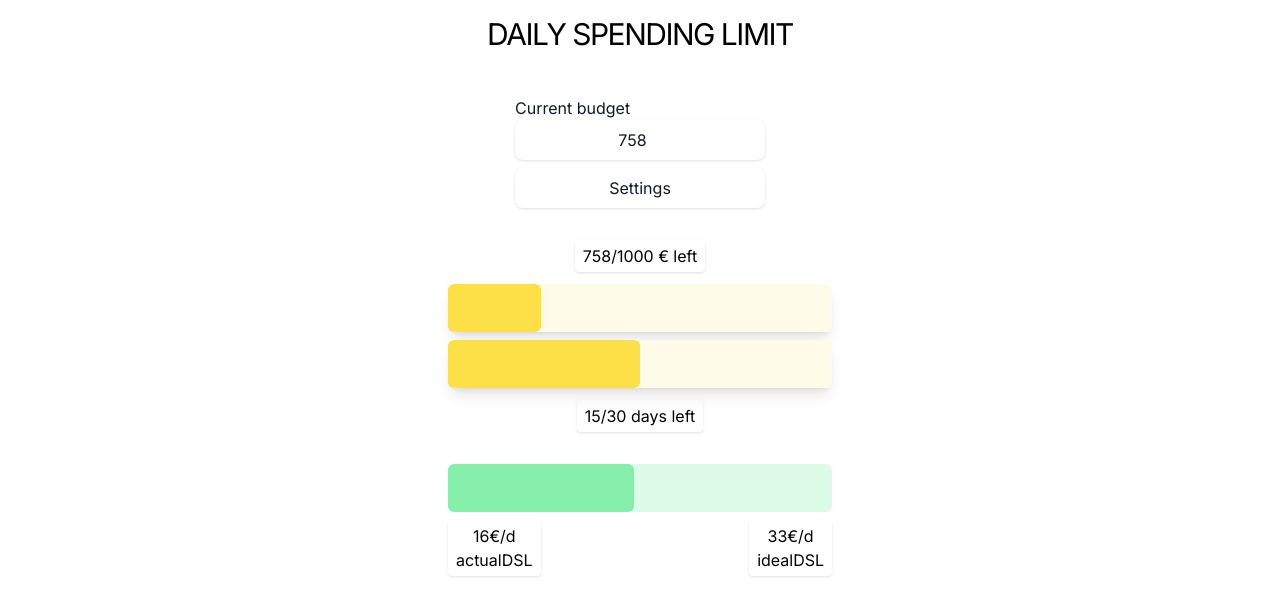
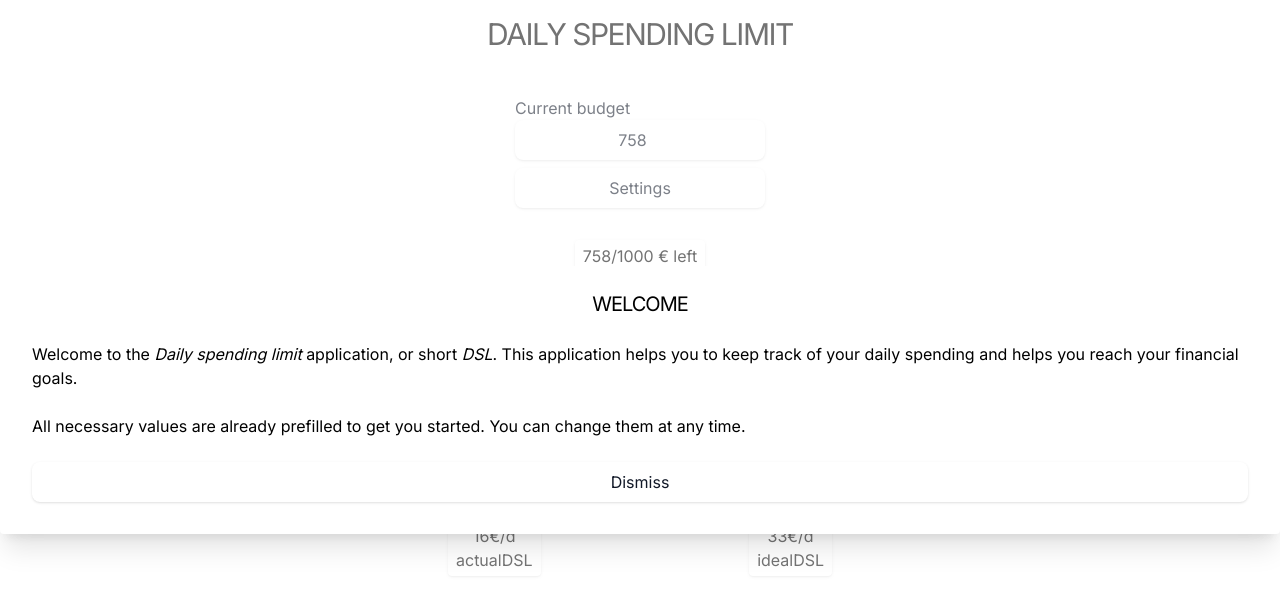
Before and after one commit to WendtOle/daily-spending-limit, a Next.js app: page / in a window 1280 px wide. Shown: the top 616 px of the page. Built offline with nearby package versions, Linux system fonts and the light colour scheme.

Commit message:
Add dissmissable welcome modal

```diff
--- /dev/null
+++ b/app/WelcomeModal.tsx
@@ -0,0 +1,39 @@
+import { LocalStorageKey } from "./localstorage";
+
+export const WELCOME_MODAL_ID = "welcome-modal-id";
+
+export const WelcomeModal = () => {
+  const onDismiss = () => {
+    localStorage.setItem(LocalStorageKey.DISMISSED_WELCOME_MODAL, "true");
+    // @ts-ignore
+    document.getElementById(WELCOME_MODAL_ID)?.hidePopover();
+  };
+
+  return (
+    <div
+      className="p-8 pt-6 shadow-xl modal rounded space-y-6"
+      id={WELCOME_MODAL_ID}
+      // @ts-ignore
+      popover="auto"
+    >
+      <h1 className="text-xl text-center uppercase tracking-tighter">
+        Welcome
+      </h1>
+      <div className="text-base">
+        Welcome to the <i>Daily spending limit</i> application, or short{" "}
+        <i>DSL</i>. This application helps you to keep track of your daily
+        spending and helps you reach your financial goals.
+      </div>
+      <div>
+        All necessary values are already prefilled to get you started. You can
+        change them at any time.
+      </div>
+      <button
+        className="p-2 rounded-lg w-full border-gray-300 text-gray-900 shadow"
+        onClick={onDismiss}
+      >
+        Dismiss
+      </button>
+    </div>
+  );
+};
--- a/app/localstorage.ts
+++ b/app/localstorage.ts
@@ -6,6 +6,7 @@ export enum LocalStorageKey {
   BUDGET_OFFSET = "budgetOffset",
   START_BUDGET = "startBudget",
   THIRD_MONTH_MODE = "thirdMonthMode",
+  DISMISSED_WELCOME_MODAL = "dismissedWelcomeModal",
 }
 
 const DEFAULT_VALLUES = {
@@ -20,6 +21,7 @@ export const readFromLocalStorage = (): {
   budgetOffset: number;
   history: History;
   thirdMonthMode: boolean;
+  dismissedWelcomeModal: boolean;
 } => {
   const nullableCurrentBudget = localStorage.getItem(
     LocalStorageKey.CURRENT_BUDGET
@@ -35,6 +37,9 @@ export const readFromLocalStorage = (): {
   const nullableThirdMonthMode = localStorage.getItem(
     LocalStorageKey.THIRD_MONTH_MODE
   );
+  const nullableDismissedWelcomeModal = localStorage.getItem(
+    LocalStorageKey.DISMISSED_WELCOME_MODAL
+  );
 
   return {
     currentBudget: nullableCurrentBudget
@@ -48,6 +53,7 @@ export const readFromLocalStorage = (): {
       : DEFAULT_VALLUES.budgetOffset,
     history,
     thirdMonthMode: nullableThirdMonthMode === "true",
+    dismissedWelcomeModal: nullableDismissedWelcomeModal === "true",
   };
 };
 
--- a/app/page.tsx
+++ b/app/page.tsx
@@ -8,13 +8,18 @@ import {
   writeNewHistoryEntry,
 } from "./localstorage";
 import { SETTINGS_MODAL_ID, SettingsModal } from "./SettingsModal";
+import { WelcomeModal } from "./WelcomeModal";
 
 export default function Home() {
   const [currentBudget, setCurrentBudget] = useState<number | undefined>();
 
   useEffect(() => {
-    const { currentBudget } = readFromLocalStorage();
+    const { currentBudget, dismissedWelcomeModal } = readFromLocalStorage();
     setCurrentBudget(currentBudget);
+    if (!dismissedWelcomeModal) {
+      // @ts-ignore
+      document.getElementById("welcome-modal-id")?.showPopover();
+    }
   }, []);
 
   const handleCurrentBudgetChange = (value: number) => {
@@ -45,6 +50,7 @@ export default function Home() {
 
       {currentBudget && <Chart current={currentBudget} />}
       <SettingsModal />
+      <WelcomeModal />
     </main>
   );
 }
```
